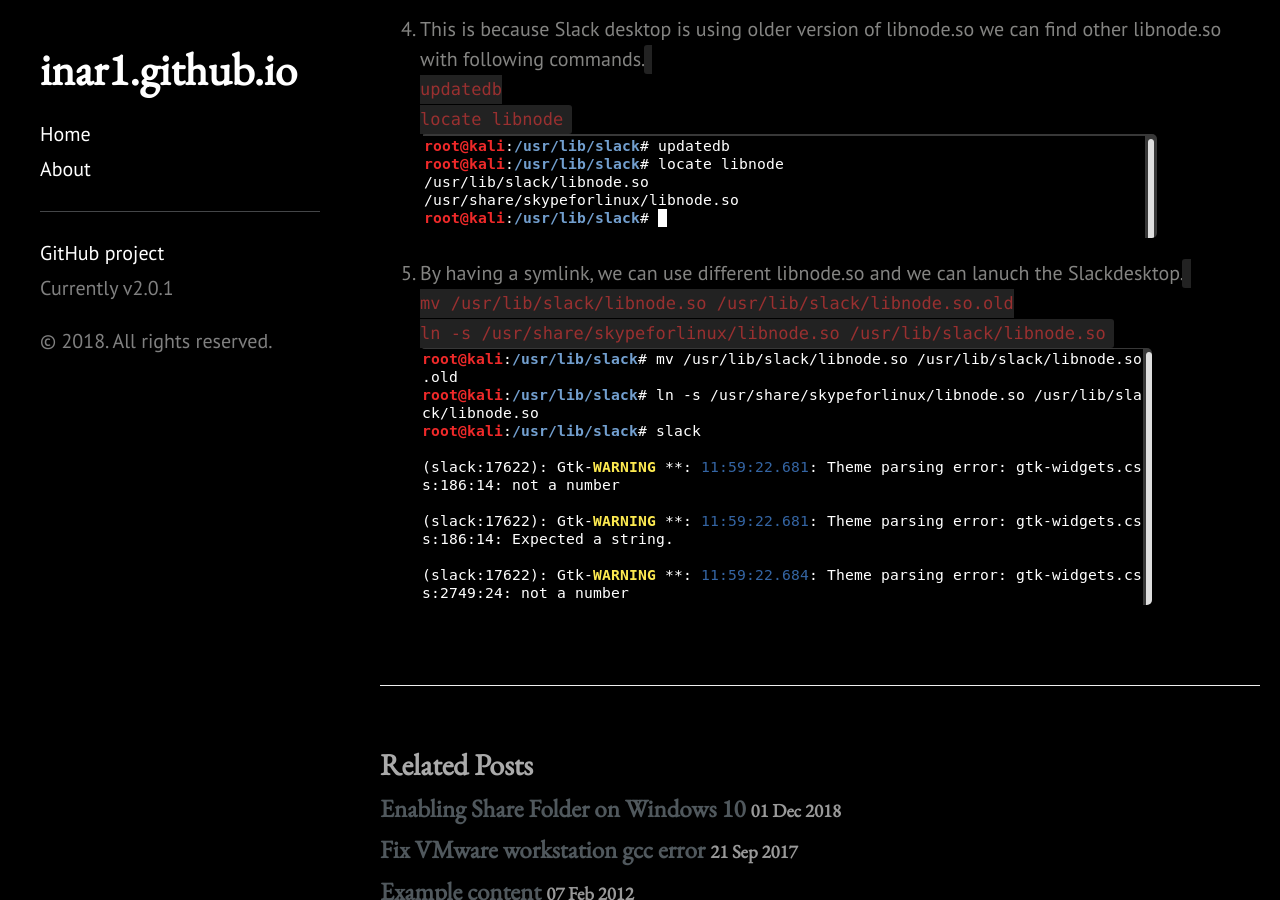
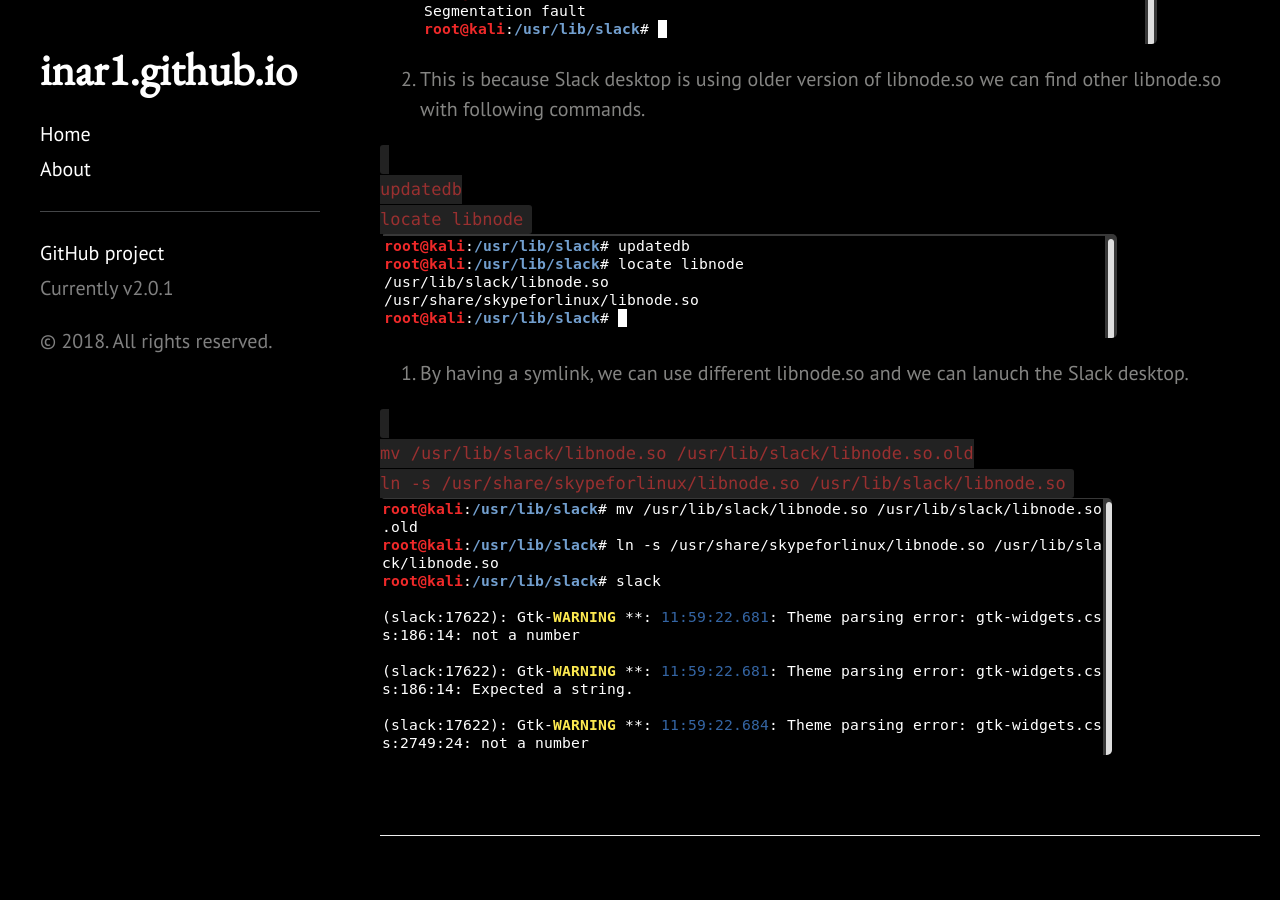
Before and after one commit to 1n4r1/1n4r1.github.io, a Jekyll site: the page built from _posts/2018-12-21-slack-kali-201804.md, in a window 1280 px wide and 900 px high, scrolled down 861 px. Built offline with Jekyll 4.4.1, drawn with Linux system fonts in a browser that asks for light colours.

Commit message:
modify 2018-12-21

```diff
--- a/_posts/2018-12-21-slack-kali-201804.md
+++ b/_posts/2018-12-21-slack-kali-201804.md
@@ -16,6 +16,7 @@ From <a href="https://slack.com/downloads/linux">this web site</a>, we can downl
 
 2. Install Slack desktop
 With the following command, we can install the Slack desktop.
+
 <code>
 dpkg -i slack-desktop-3.3.3-amd64.deb
 </code>
@@ -26,6 +27,7 @@ As we can see, when we launch, Slack desktop was terminated with segmentation fa
 
 4. This is because Slack desktop is using older version of libnode.so
 we can find other libnode.so with following commands.
+
 <code>
 updatedb
 locate libnode
@@ -33,7 +35,8 @@ locate libnode
 ![placeholder](https://inar1.github.io/public/images/2018-12-22-11-56-01.png)
 
 
-5. By having a symlink, we can use different libnode.so and we can lanuch the Slackdesktop.
+5. By having a symlink, we can use different libnode.so and we can lanuch the Slack desktop.
+
 <code>
 mv /usr/lib/slack/libnode.so /usr/lib/slack/libnode.so.old
 ln -s /usr/share/skypeforlinux/libnode.so /usr/lib/slack/libnode.so
```
